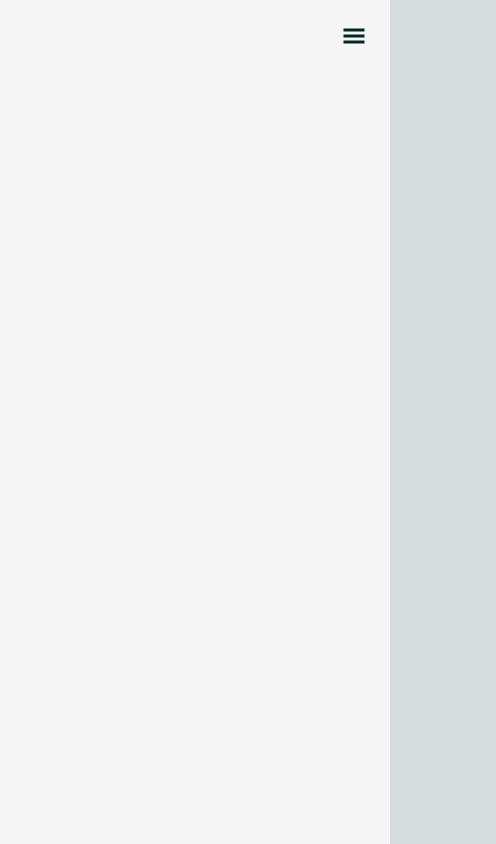
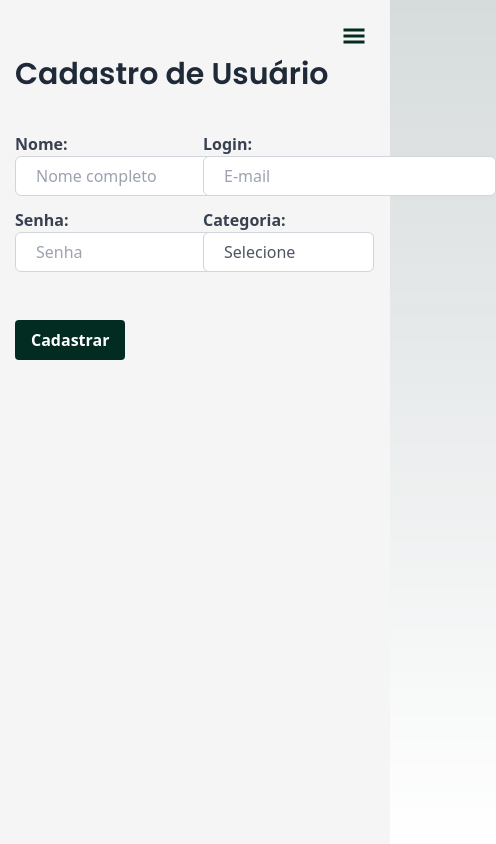
Before and after one commit to ianbmesquita/tcc-gestao-ambiental-front, a Next.js app: page /home in a window 390 px wide. Shown: the whole page, 496 px wide, since content can reach past the window. Built offline with nearby package versions, Linux system fonts and the light colour scheme.

Commit message:
feat: Criando tela de cadastro de usuários e seus componentes.

```diff
--- a/src/components/sideNavBar/sideNavBar.tsx
+++ b/src/components/sideNavBar/sideNavBar.tsx
@@ -25,11 +25,11 @@ export function SideNavBar() {
                         <Image src="/img/logo.png" alt="Logomarca SIGAM" />
                     </div>
 
-                    <SideNavButton icon={<CgProfile className={iconClasses} />} text="Usuários" />
-                    <SideNavButton icon={<VscTools className={iconClasses} />} text="Ativos" />
-                    <SideNavButton icon={<GiCalendar className={iconClasses} />} text="Manutenções" />
-                    <SideNavButton icon={<FaWater className={iconClasses} />} text="Barragens" />
-                    <SideNavButton icon={<MdOutlineAssessment className={iconClasses} />} text="Avaliações" />
+                    <SideNavButton icon={<CgProfile className={iconClasses} />} text="Usuários" link="/usuarios" />
+                    <SideNavButton icon={<VscTools className={iconClasses} />} text="Ativos" link="/ativos" />
+                    <SideNavButton icon={<GiCalendar className={iconClasses} />} text="Manutenções" link="/manutencoes" />
+                    <SideNavButton icon={<FaWater className={iconClasses} />} text="Barragens" link="/barragens" />
+                    <SideNavButton icon={<MdOutlineAssessment className={iconClasses} />} text="Avaliações" link="/avaliacoes" />
                 </div>
             </Disclosure>
         </div>
--- a/src/components/sideNavButton/sideNavButton.tsx
+++ b/src/components/sideNavButton/sideNavButton.tsx
@@ -1,21 +1,26 @@
 import { ReactNode } from "react"
+
+import Link from "next/link";
 
 import styles from './sideNavButton.module.css'
 
 interface SideNavButtonProps {
     icon: ReactNode;
     text: string;
+    link: string;
 }
 
 export function SideNavButton(props: SideNavButtonProps) {
     return (
         <div className="my-4">
-            <div className="flex mb-2 justify-start items-center gap-4 px-5 hover:bg-emerald-950 p-2 rounded-md group cursor-pointer hover:shadow-lg m-auto">
-                { props.icon }
-                <h3 className="text-base text-emerald-950 group-hover:text-white font-semibold {styles.text}">
-                    <span className={styles.text}>{ props.text }</span>
-                </h3>
-            </div>
+            <Link href={props.link}>
+                <div className="flex mb-2 justify-start items-center gap-4 px-5 transition duration-200 hover:bg-emerald-950 p-2 rounded-md group cursor-pointer hover:shadow-lg m-auto">
+                    { props.icon }
+                    <h3 className="text-base text-emerald-950 group-hover:text-white font-semibold">
+                        <span className={styles.text}>{ props.text }</span>
+                    </h3>
+                </div>
+            </Link>
         </div>
     )
 }
--- /dev/null
+++ b/src/pages/cadastro-usuario.tsx
@@ -0,0 +1,50 @@
+import styles from '../styles/CadastroUsuarios.module.css'
+
+export default function CadastroUsuario() {
+    const inputClass = "border border-gray-300 rounded-md text-gray-600 h-10 pl-5 pr-10 bg-white focus:outline-none mb-3 sm:w-1/2 lg:w-11/12"
+    const selectBoxClass = "border border-gray-300 rounded-md text-gray-600 h-10 pl-5 pr-10 bg-white hover:border-gray-400 focus:outline-none appearance-none mb-3 sm:w-1/2 lg:w-11/12"
+    const buttonClass = "bg-emerald-950 transition duration-200 text-white px-4 py-2 rounded hover:bg-emerald-700 font-semibold mt-5 sm:w-1/2 lg:w-1/12 ml-auto"
+
+    async function handleNewUser(event: React.FormEvent) {
+        event.preventDefault();
+
+        console.log("Cadastrei!!!")
+    }
+
+    return (
+        <div>
+            <div className="text-3xl font-bold text-gray-800 mb-10 mt-10">
+                <span className={styles.text}>Cadastro de Usuário</span>
+            </div>
+            <div>
+                <form className="grid grid-cols-2 gap-4" onSubmit={handleNewUser}>
+                    <div className="col-span-1">
+                        <label htmlFor="name" className="block text-gray-700 font-semibold">Nome:</label>
+                        <input className={inputClass} type="text" name="name" placeholder="Nome completo" />
+
+                        <label htmlFor="password" className="block text-gray-700 font-semibold">Senha:</label>
+                        <input className={inputClass} type="password" name="password" placeholder="Senha" />
+                    </div>
+
+                    <div className="col-span-1">
+                        <label htmlFor="login" className="block text-gray-700 font-semibold">Login:</label>
+                        <input className={inputClass} type="text" name="login" placeholder="E-mail" />
+
+                        <label htmlFor="role" className="block text-gray-700 font-semibold">Categoria:</label>
+                        <select className={selectBoxClass} name="role">
+                            <option>Selecione</option>
+                            <option value="ADMIN">Administrador</option>
+                            <option value="USER">Operador</option>
+                            <option value="RESIDENT">Morador</option>
+                            <option value="OUTSOURCED">Técnico</option>
+                        </select>
+                    </div>
+
+                    <div className="col-span-2">
+                        <button className={buttonClass}>Cadastrar</button>
+                    </div>
+                </form>
+            </div>
+        </div>
+    )
+}
--- a/src/pages/home.tsx
+++ b/src/pages/home.tsx
@@ -1,10 +1,20 @@
-import styles from '../styles/Home.module.css'
+import { ReactNode } from "react"
 import { SideNavBar } from "@/components/sideNavBar/sideNavBar"
 
-export default function HomePage() {
+import styles from '../styles/Home.module.css'
+import CadastroUsuario from "./cadastro-usuario";
+
+interface HomePageProps {
+    children: ReactNode;
+}
+
+export default function HomePage({ children }: HomePageProps) {
     return (
         <div className={styles.background}>
             <SideNavBar />
+            <main className={styles.mainContainer}>
+                <CadastroUsuario />
+            </main>
         </div>
     )
 }
--- /dev/null
+++ b/src/styles/CadastroUsuarios.module.css
@@ -0,0 +1,6 @@
+@import url('https://fonts.googleapis.com/css2?family=Poppins:wght@300;400;500;600;700&display=swap');
+
+.text {
+    font-family: 'Poppins', sans-serif;
+    font-weight: 600;
+}
--- a/src/styles/Home.module.css
+++ b/src/styles/Home.module.css
@@ -3,3 +3,15 @@
     width:100vw;
     height: 100vh;
 }
+
+.mainContainer {
+    padding: 15px;
+    margin-left: 300px;
+    color: #000;
+}
+
+@media screen and (max-width: 600px) {
+    .mainContainer {
+        margin-left: 0;
+    }
+}
```
